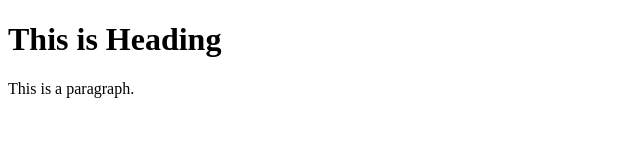
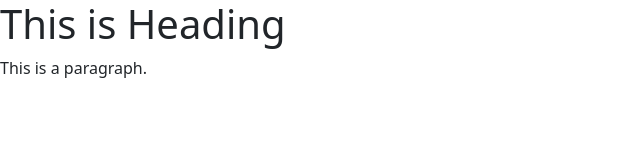
Before and after one commit to bshekmohamed/simple-solutions, a plain HTML site: page index.html in a window 1280 px wide. Shown: the whole page, without its empty margins (0-640 px from the left). Drawn offline with nearby package versions, Linux system fonts and the light colour scheme.

Commit message:
index.html

```diff
--- a/index.html
+++ b/index.html
@@ -3,6 +3,8 @@
 <head>
 <title>Page Title</title>
 <meta name="viewport" content="width=device-width initial-scale=1, user-scalable=no" />
+<!--Css-->
+<link href="https://cdn.jsdelivr.net/npm/bootstrap@5.2.2/dist/css/bootstrap.min.css" rel="stylesheet" integrity="sha384-Zenh87qX5JnK2Jl0vWa8Ck2rdkQ2Bzep5IDxbcnCeuOxjzrPF/et3URy9Bv1WTRi" crossorigin="anonymous">
 </head>
 <body>
 
```
